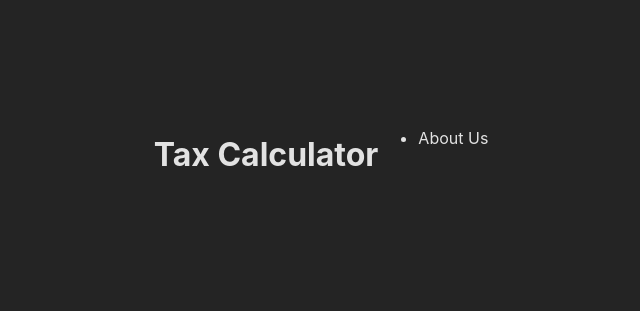
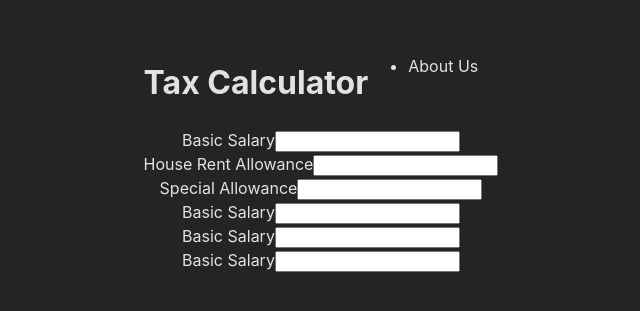
Before and after one commit to aabhishaek/js_projects, a React (Vite) app in the folder tax_calculator_ui/: page / in a window 1280 px wide. Shown: the part 245-556 px from the top of the page, without its empty margins (319-959 px from the left). Built offline with nearby package versions, Linux system fonts and the light colour scheme.

Commit message:
Add salary form component to app.jsx -- tobe refactored later with routing

```diff
--- a/tax_calculator_ui/src/App.jsx
+++ b/tax_calculator_ui/src/App.jsx
@@ -1,10 +1,14 @@
-import './App.css'
-import MainNavigation from './components/MainNavigation'
+import "./App.css";
+import MainNavigation from "./components/MainNavigation";
+import SalaryForm from "./components/SalaryForm";
 
 function App() {
-  return <>
-  <MainNavigation />
-  </>
+  return (
+    <>
+      <MainNavigation />
+      <SalaryForm />
+    </>
+  );
 }
 
-export default App
+export default App;
```
